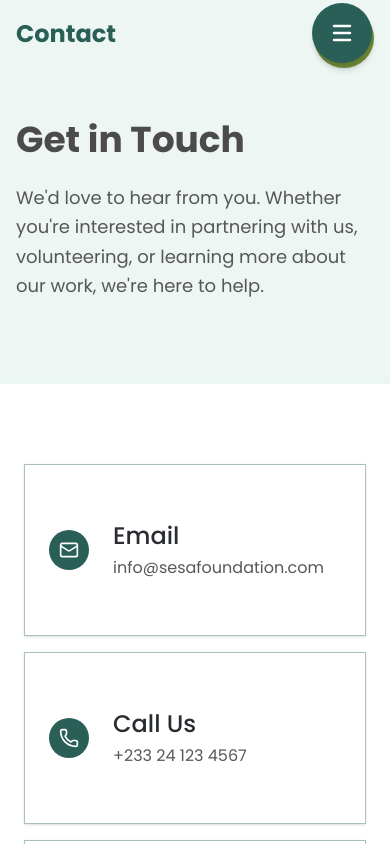
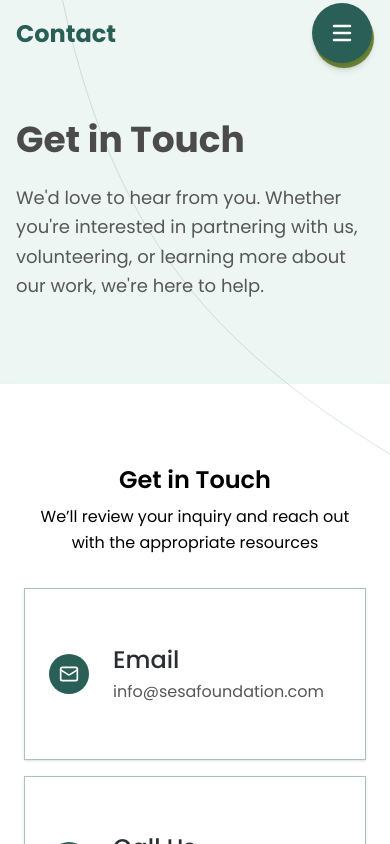
Before and after one commit to Milly1620/Dunia-foundation-frontend, a React (Vite) app: page /contact in a window 390 px wide. Shown: the top 844 px of the page. Built offline with nearby package versions, Linux system fonts and the light colour scheme.

Commit message:
feat: add separator SVGs and enhance layout in ContactPage for improved responsiveness

```diff
--- a/src/components/PageHero.tsx
+++ b/src/components/PageHero.tsx
@@ -24,7 +24,7 @@ const PageHero: React.FC<PageHeroProps> = ({
   className = "",
 }) => {
   return (
-    <div className={`relative ${paddingBottom} py-[160px] md:pt-20 md:pb-[105px] z-1 ${className}`}>
+    <div className={`relative ${paddingBottom} py-[160px] md:pt-20 md:pb-[105px] z-5 ${className}`}>
       {/* Background Image */}
       <div
         className="absolute inset-0 bg-cover bg-center bg-no-repeat"
--- a/src/pages/ContactPage.tsx
+++ b/src/pages/ContactPage.tsx
@@ -4,10 +4,12 @@ import DonationHeroSection from "../components/DonationHeroSection";
 import PageHero from "../components/PageHero";
 import bgImage from "../assets/program1.svg";
 import contactInfo from "../utils/util";
+import line from "../assets/donationline.svg";
+import lines from "../assets/Lines.svg";
 
 function ContactPage() {
   return (
-    <div className="relative bg-secondary">
+    <div className="relative bg-secondary overflow-hidden">
       <div className="block md:hidden bg-[#EDF6F3] px-4 md:px-0 md:py-20 pt-[18px] pb-21">
         <h1 className=" text-2xl poppins-bold text-primary mb-[63px]">
           Contact
@@ -23,6 +25,11 @@ function ContactPage() {
           </p>
         </div>
       </div>
+      <img
+        src={line}
+        alt="programline"
+        className="block md:hidden absolute left-[8.6%] top-0 z-12"
+      />
       <PageHero
         title="Get in Touch"
         description="We'd love to hear from you. Whether you're interested in partnering with us, volunteering, or learning more about our work, we're here to help."
@@ -34,6 +41,13 @@ function ContactPage() {
         className="max-w-[853px] md:mx-auto flex flex-col gap-8 py-20  md:py-6 px-6 md:px-[35px] bg-white relative md:mb-[65px] mb-[80px] md:mt-[-80px] z-10"
         style={{ boxShadow: "0px 3px 10px 0px #D7FFD866" }}
       >
+        <div className="block md:hidden max-w-[343px] mx-auto text-center">
+          <h1 className="text-2xl poppins-semibold mb-2">Get in Touch</h1>
+          <p className=" poppins-regular leading-relaxed">
+            We’ll review your inquiry and reach out with the appropriate
+            resources
+          </p>
+        </div>
         <div className="grid grid-cols-1 md:grid-cols-2 gap-4 mb-12 md:mb-0">
           {contactInfo.map((contact) => (
             <ContactCard
@@ -50,6 +64,17 @@ function ContactPage() {
           className="border border-border py-6 px-[35px] md:border-none md:py-0 md:px-0"
         />
       </div>
+      <img
+        src={line}
+        alt="line"
+        className="hidden md:block absolute left-[31.9%] top-0 z-1"
+      />
+      <img
+        src={lines}
+        alt="lines"
+        className="hidden md:block w-full absolute bottom-[2%] left-[-90px]"
+      />
+
       <div className="md:block hidden">
         <DonationHeroSection />
       </div>
```
